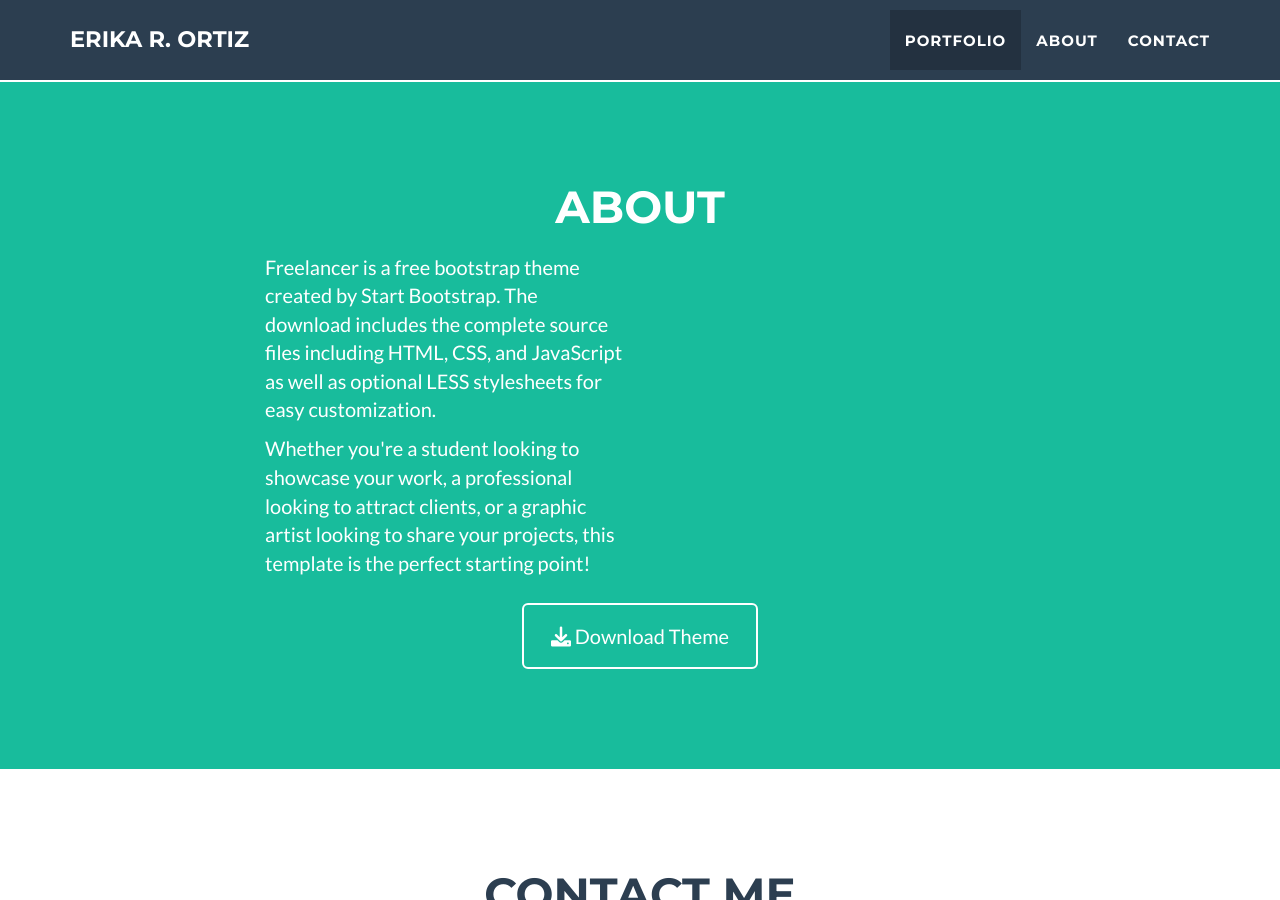
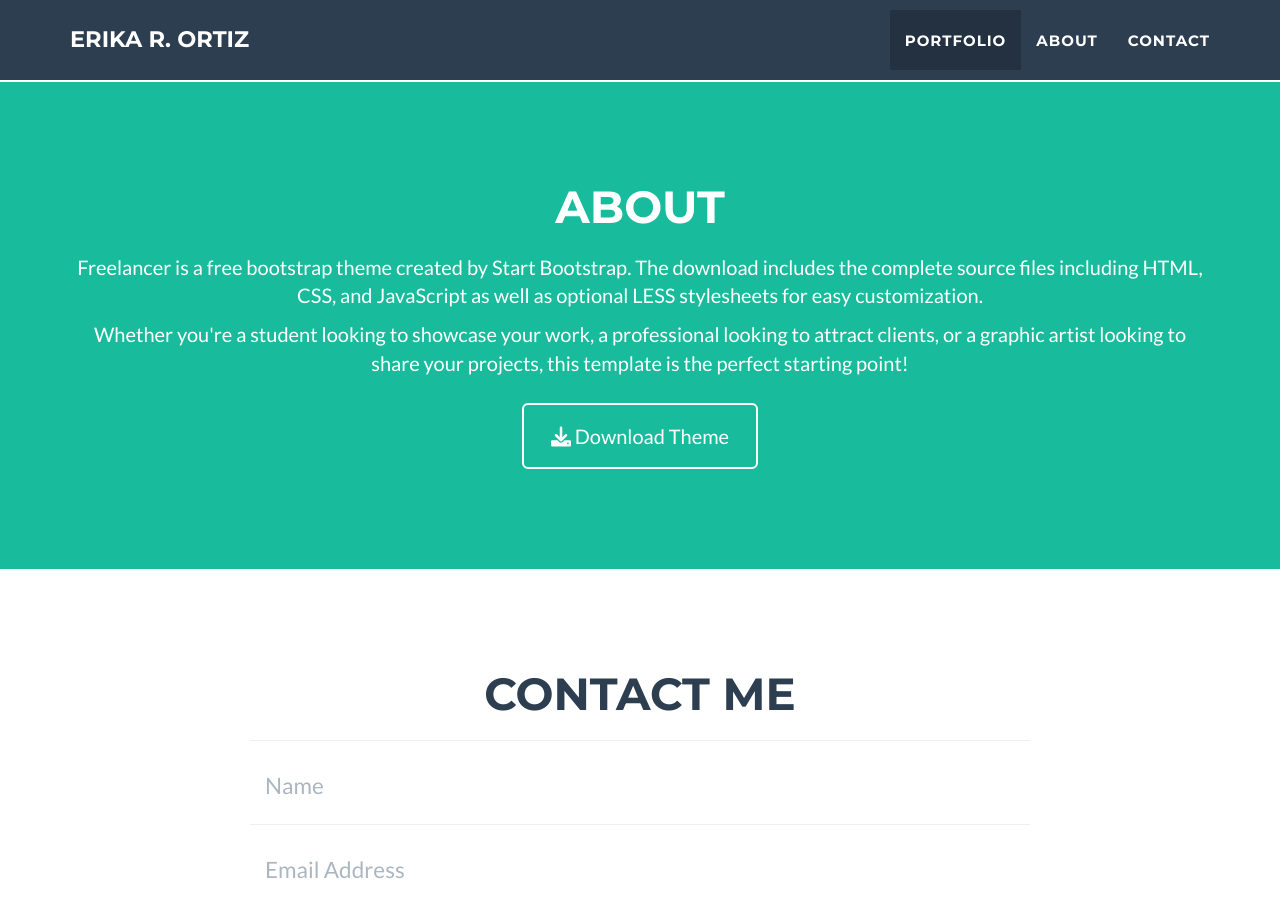
Before and after one commit to Erika-Ortiz/Erika-Ortiz.github.io, a Jekyll site: the page built from _posts/2014-07-18-project-1.markdown, in a window 1280 px wide and 900 px high, scrolled down 1664 px. Built offline with Jekyll 4.4.1, drawn with Linux system fonts in a browser that asks for light colours.

Commit message:
about section4

```diff
--- a/_includes/about.html
+++ b/_includes/about.html
@@ -8,22 +8,23 @@
       </div>
     </div>
     <div class="row">
-      <!-- <div class="col-lg-4 text-center">
+
+      <div class="col-lg-12 text-center">
         <p>Freelancer is a free bootstrap theme created by Start Bootstrap. The download includes the complete
             source files including HTML, CSS, and JavaScript as well as optional LESS stylesheets for easy
             customization.</p>
         <p>Whether you're a student looking to showcase your work, a professional looking to attract clients, or
             a graphic artist looking to share your projects, this template is the perfect starting point! </p>
-      </div> -->
-      <div class="col-lg-4 col-lg-offset-2">
+      </div>
+      <!-- <div class="col-lg-4 col-lg-offset-2">
         <p>Freelancer is a free bootstrap theme created by Start Bootstrap. The download includes the complete
           source files including HTML, CSS, and JavaScript as well as optional LESS stylesheets for easy
-          customization.</p>
+          customization.</p> -->
       <!-- </div>
       <div class="col-lg-4"> -->
-        <p>Whether you're a student looking to showcase your work, a professional looking to attract clients, or
+        <!-- <p>Whether you're a student looking to showcase your work, a professional looking to attract clients, or
           a graphic artist looking to share your projects, this template is the perfect starting point! </p>
-      </div>
+      </div> -->
       <div class="col-lg-8 col-lg-offset-2 text-center">
         <a href="" class="btn btn-lg btn-outline">
           <i class="fa fa-download"></i> Download Theme
```
